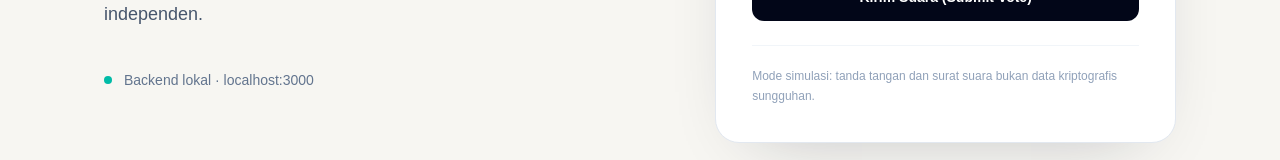
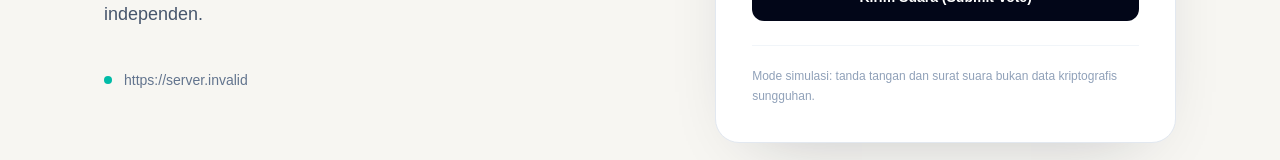
Before and after one commit to bagusgrav/voting, a Next.js app in the folder frontend/: page / in a window 1280 px wide. Shown: the part 471-631 px from the top of the page. Built offline with nearby package versions, Linux system fonts and the light colour scheme; no server answers.

Commit message:
fix(ui): use dynamic API URL for backend label

```diff
--- a/frontend/app/page.tsx
+++ b/frontend/app/page.tsx
@@ -69,7 +69,7 @@ export default function Home() {
           </p>
           <div className="mt-10 flex items-center gap-3 text-sm text-slate-500">
             <span className="size-2 rounded-full bg-teal-500" />
-            <span>Backend lokal · localhost:3000</span>
+            <span>{process.env.NEXT_PUBLIC_API_URL || "localhost:3000"}</span>
           </div>
         </section>
 
```
